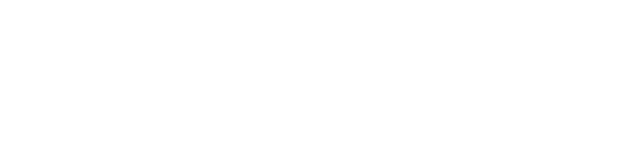
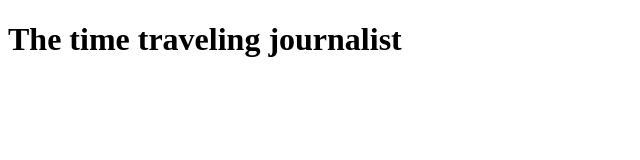
Before and after one commit to LHT082024/Newspaper, a plain HTML site: page wwwroot/index.html in a window 1280 px wide. Shown: the whole page, without its empty margins (0-640 px from the left). Drawn offline with Linux system fonts and the light colour scheme.

Commit message:
added title and name of the website

```diff
--- a/wwwroot/index.html
+++ b/wwwroot/index.html
@@ -3,9 +3,11 @@
   <head>
     <meta charset="UTF-8" />
     <meta name="viewport" content="width=device-width, initial-scale=1.0" />
-    <title>Newspaper</title>
+    <title>The time traveling journalist</title>
     <link rel="stylesheet" href="styles.css" />
     <script src="main.js" defer></script>
   </head>
-  <body></body>
+  <body>
+    <h1>The time traveling journalist</h1>
+  </body>
 </html>
```
